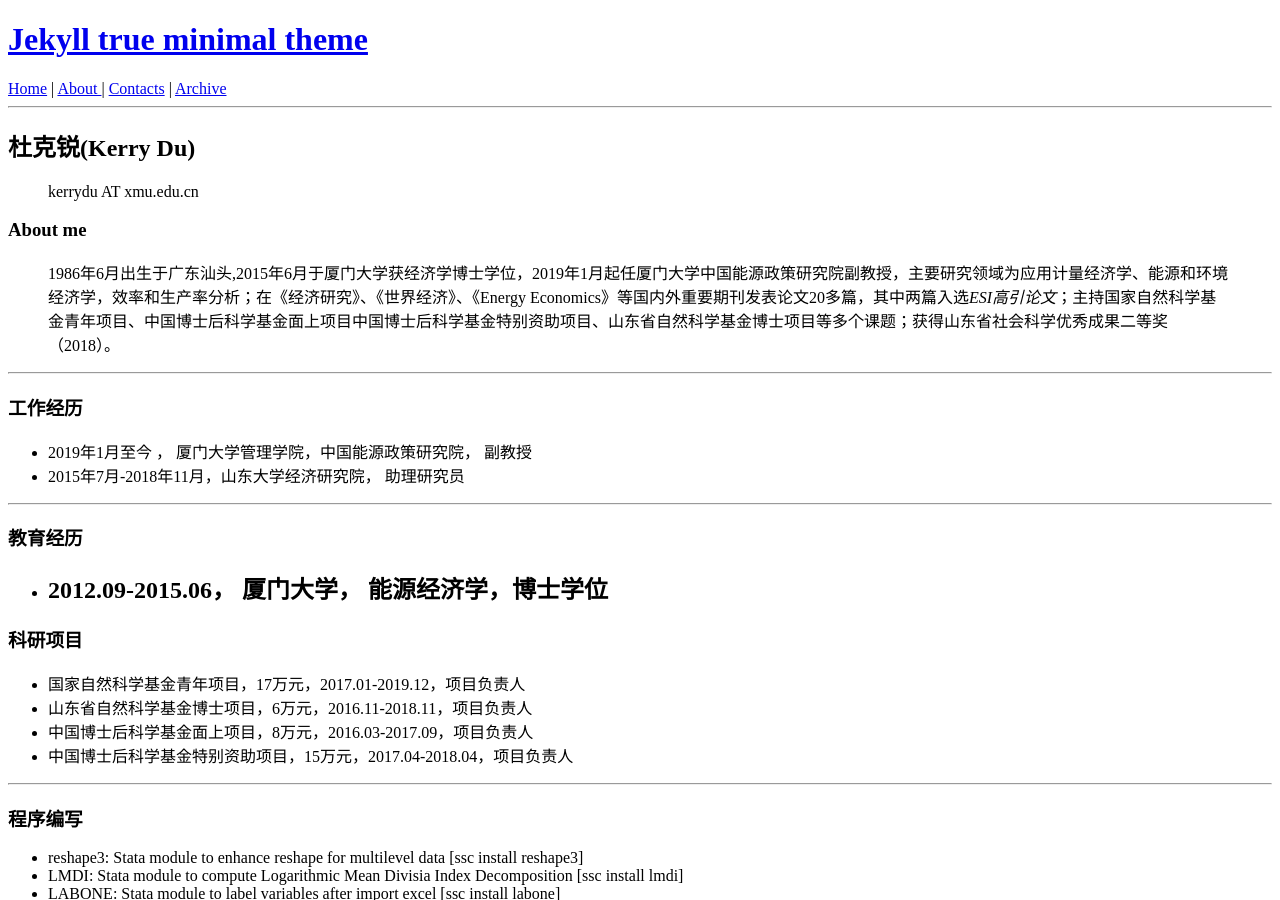
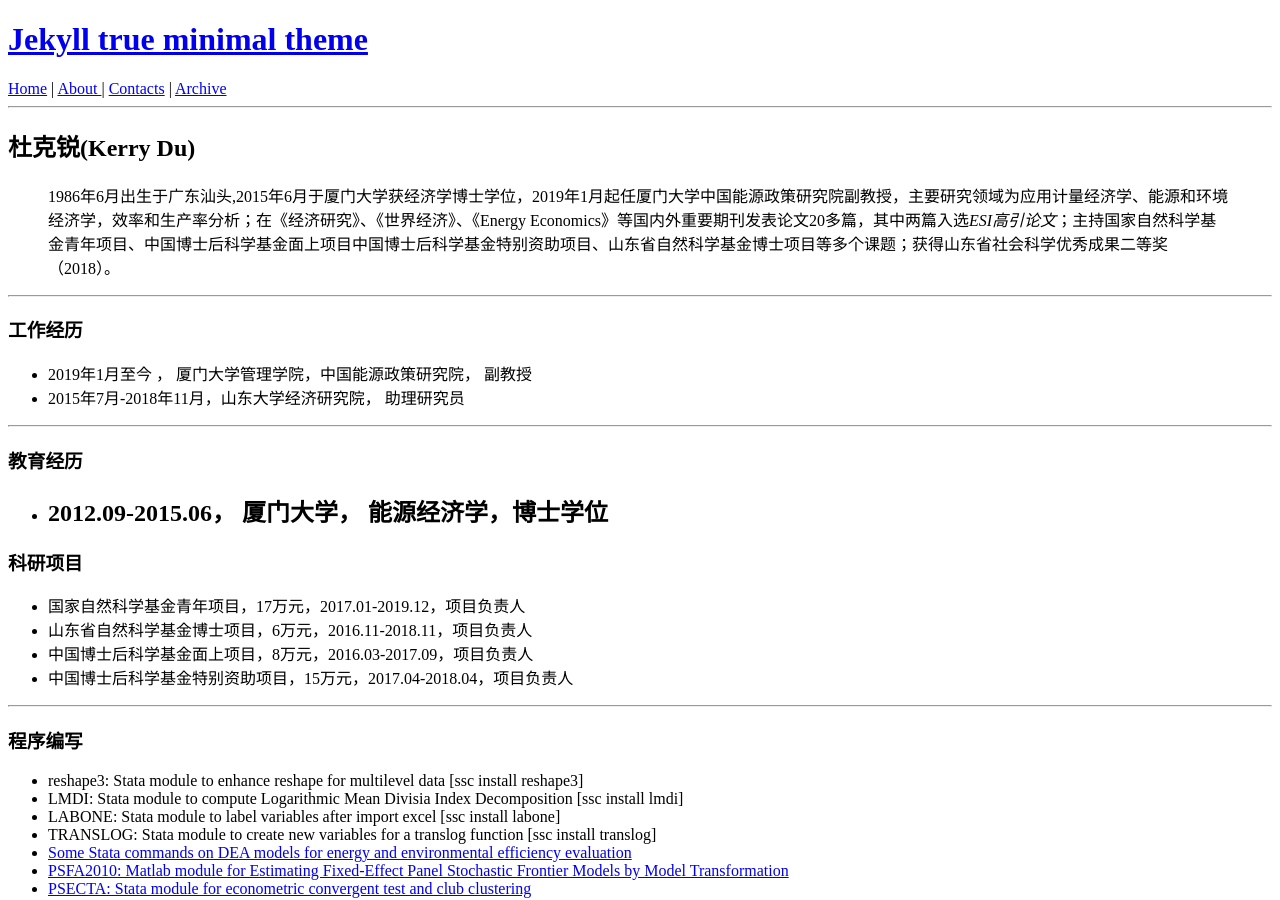
Before and after one commit to Hao-sen/kerrydu.github.io, a Jekyll site: the page built from index.md, in a window 1280 px wide and 900 px high. Built offline with Jekyll 4.4.1, drawn with Linux system fonts in a browser that asks for light colours; our own code applies the rules of GitHub Pages for plain Markdown files; the list of posts is cut into pages by our own code.

Commit message:
2019-09-04

```diff
--- a/index.md
+++ b/index.md
@@ -1,8 +1,5 @@
 ## 杜克锐(Kerry Du)
 
-> kerrydu AT xmu.edu.cn
-
-### About me
 > 1986年6月出生于广东汕头,2015年6月于厦门大学获经济学博士学位，2019年1月起任厦门大学中国能源政策研究院副教授，主要研究领域为应用计量经济学、能源和环境经济学，效率和生产率分析；在《经济研究》、《世界经济》、《Energy Economics》等国内外重要期刊发表论文20多篇，其中两篇入选*ESI高引论文*；主持国家自然科学基金青年项目、中国博士后科学基金面上项目中国博士后科学基金特别资助项目、山东省自然科学基金博士项目等多个课题；获得山东省社会科学优秀成果二等奖（2018）。
 
 ---
```
